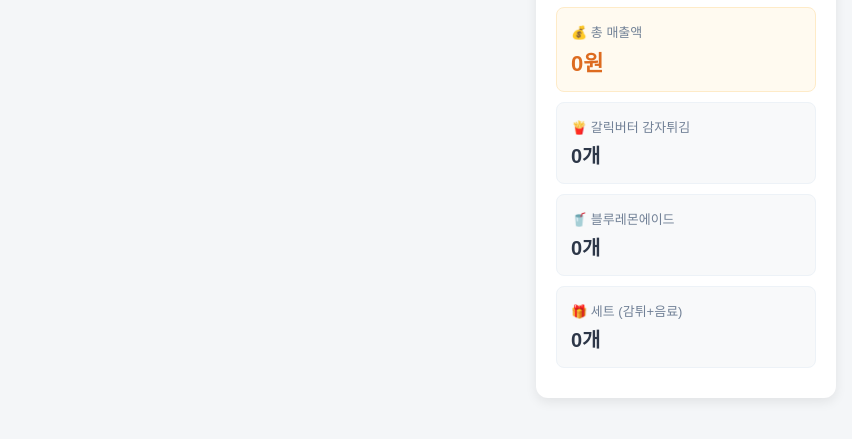
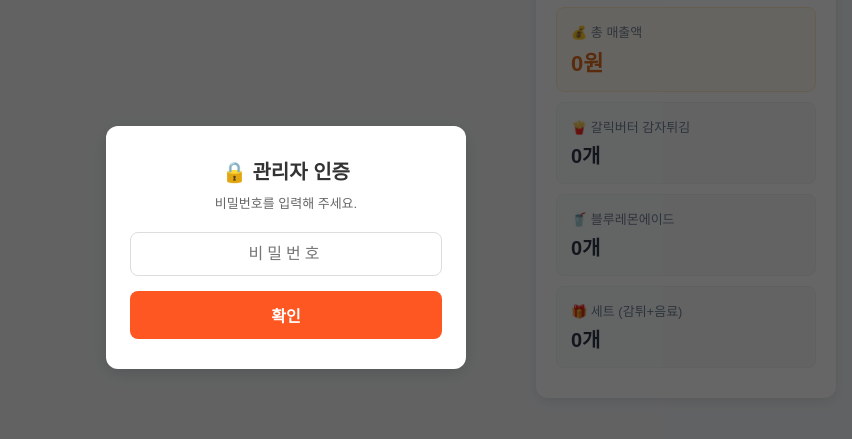
Before and after one commit to JuYoung364/Qr_Project, a website: page admin.html in a window 1280 px wide. Shown: the part 153-592 px from the top of the page, without its empty margins (354-1206 px from the left). Drawn offline with Linux system fonts and the light colour scheme; no server answers.

Commit message:
feat: add admin.html password

```diff
--- a/admin.html
+++ b/admin.html
@@ -14,6 +14,68 @@
         body {
             background-color: #f4f6f8;
             padding: 20px;
+        }
+
+        /* 비밀번호 로그인 모달 화면 */
+        .login-overlay {
+            position: fixed;
+            top: 0;
+            left: 0;
+            width: 100vw;
+            height: 100vh;
+            background-color: rgba(0, 0, 0, 0.6);
+            display: flex;
+            justify-content: center;
+            align-items: center;
+            z-index: 9999;
+        }
+        .login-card {
+            background: #ffffff;
+            padding: 30px 24px;
+            border-radius: 12px;
+            box-shadow: 0 4px 20px rgba(0, 0, 0, 0.15);
+            width: 90%;
+            max-width: 360px;
+            text-align: center;
+        }
+        .login-card h2 {
+            font-size: 20px;
+            margin-bottom: 8px;
+            color: #333;
+        }
+        .login-card p {
+            font-size: 13px;
+            color: #666;
+            margin-bottom: 20px;
+        }
+        .password-input {
+            width: 100%;
+            padding: 12px;
+            border: 1px solid #ddd;
+            border-radius: 8px;
+            font-size: 16px;
+            text-align: center;
+            letter-spacing: 4px;
+            outline: none;
+            margin-bottom: 15px;
+        }
+        .password-input:focus {
+            border-color: #ff5722;
+        }
+        .btn-login {
+            width: 100%;
+            padding: 12px;
+            background-color: #ff5722;
+            color: #ffffff;
+            border: none;
+            border-radius: 8px;
+            font-size: 16px;
+            font-weight: bold;
+            cursor: pointer;
+            transition: background 0.2s;
+        }
+        .btn-login:hover {
+            background-color: #e64a19;
         }
 
         /* 2단 레이아웃 (주문 목록 + 오른쪽 매출 요약 패널) */
@@ -156,7 +218,7 @@
             font-size: 22px;
         }
 
-        /* 화면 폭이 좁을 때(모바일) 1열 레이아웃으로 자동 변경 */
+        /* 모바일용 레이아웃 */
         @media (max-width: 768px) {
             .admin-container {
                 flex-direction: column-reverse;
@@ -169,6 +231,16 @@
     </style>
 </head>
 <body>
+    <!-- 비밀번호 입력 창 -->
+    <div id="login-overlay" class="login-overlay">
+        <div class="login-card">
+            <h2>🔒 관리자 인증</h2>
+            <p>비밀번호를 입력해 주세요.</p>
+            <input type="password" id="admin-password" class="password-input" placeholder="비밀번호" onkeyup="if(event.key==='Enter') checkPassword()">
+            <button class="btn-login" onclick="checkPassword()">확인</button>
+        </div>
+    </div>
+
     <h1>⚙️ 매장 관리자 주문 시스템</h1>
 
     <div class="admin-container">
@@ -207,11 +279,27 @@
 
     <script>
         const API_BASE_URL = 'https://qr-order-service-9ri0.onrender.com/api/orders';
+        const ADMIN_PASSWORD = '0826'; // 관리자 비밀번호
+        let pollingInterval = null;
 
-        window.onload = function() {
+        function checkPassword() {
+            const inputPw = document.getElementById('admin-password').value;
+            if (inputPw === ADMIN_PASSWORD) {
+                document.getElementById('login-overlay').style.display = 'none';
+                startAdminApp();
+            } else {
+                alert('비밀번호가 올바르지 않습니다.');
+                document.getElementById('admin-password').value = '';
+                document.getElementById('admin-password').focus();
+            }
+        }
+
+        function startAdminApp() {
             fetchAdminOrders();
-            setInterval(fetchAdminOrders, 3000);
-        };
+            if (!pollingInterval) {
+                pollingInterval = setInterval(fetchAdminOrders, 3000);
+            }
+        }
 
         async function fetchAdminOrders() {
             const container = document.getElementById('admin-orders-list');
@@ -225,7 +313,6 @@
                     return;
                 }
 
-                // 오른쪽 매출 및 판매량 집계 업데이트
                 updateSummaryStats(orders);
 
                 container.innerHTML = orders.map(order => {
@@ -273,7 +360,6 @@
             }
         }
 
-        // 실시간 매출 및 상품별 수량 자동 합산 함수
         function updateSummaryStats(orders) {
             let totalSales = 0;
             let totalFries = 0;
```
